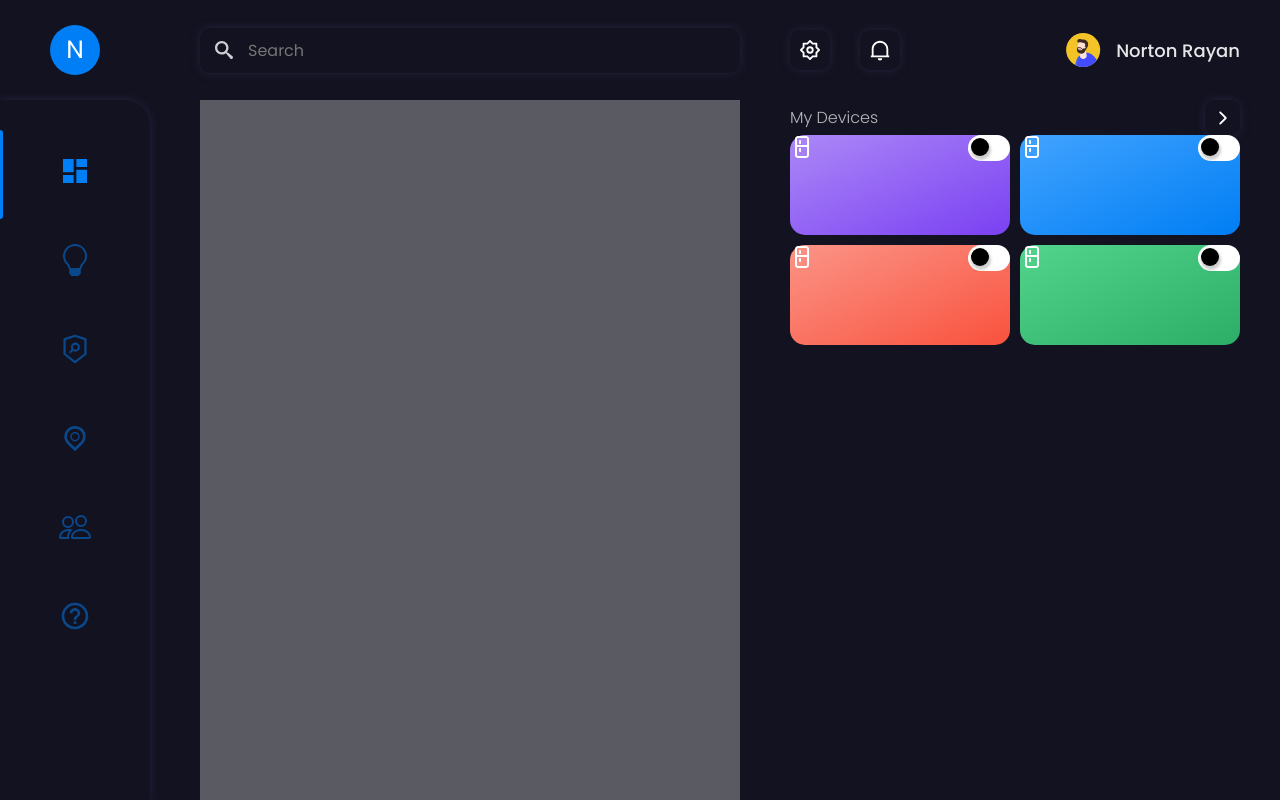
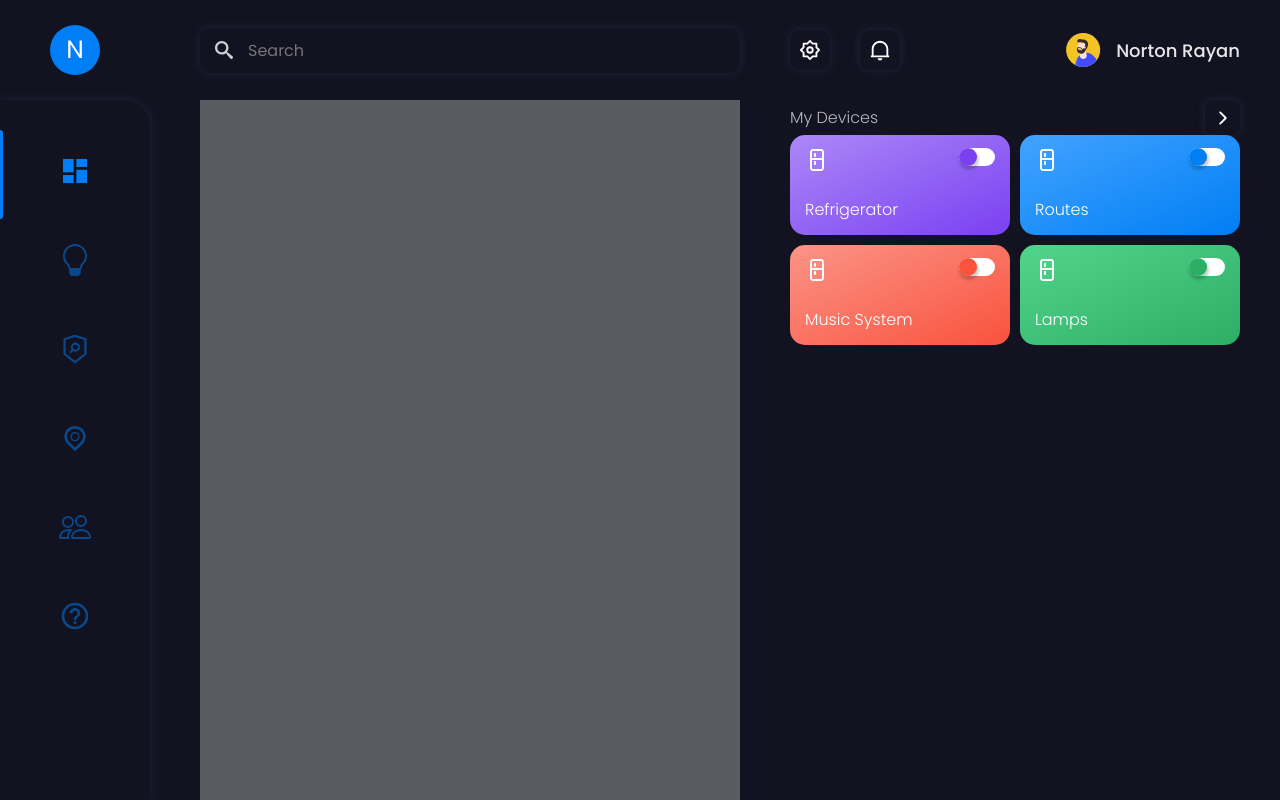
Before and after one commit to NRayan/SmartHomeDashboard, a React (Vite) app: page / in a window 1280 px wide. Built offline with nearby package versions, Linux system fonts and the light colour scheme.

Commit message:
feat: Switch

```diff
--- a/src/components/deviceToggler/index.tsx
+++ b/src/components/deviceToggler/index.tsx
@@ -1,20 +1,22 @@
 import { IconType } from "react-icons/lib";
-import { Container, Header } from "./styles";
 import { Switch } from "../";
+import { Container, Header, Title } from "./styles";
 
 type props = {
 	gridArea: string;
 	color: string;
-	Icon: IconType
+	Icon: IconType;
+	title: string;
 }
 
-export function DeviceToggler({ gridArea, color, Icon }: props) {
+export function DeviceToggler({  gridArea, color, title, Icon }: props) {
 	return (
 		<Container gridArea={gridArea} color={color}>
 			<Header>
 				<Icon size={24} color="#FFF" />
 				<Switch color={color} />
 			</Header>
+			<Title>{title}</Title>
 		</Container>
 	);
 }
--- a/src/components/deviceToggler/styles.ts
+++ b/src/components/deviceToggler/styles.ts
@@ -11,10 +11,18 @@ export const Container = styled.div<props>`
     background-color: ${({ color }) => color};
     background-image: linear-gradient(to bottom right,${({ color }) => lighten(.15, color)},${({ color }) => color});
     flex: 1;
+    justify-content: space-around;
     border-radius: 15px;
+    padding: 0 1.5rem;
 `;
 
 export const Header = styled.div`
     flex-direction: row;
     justify-content: space-between;
 `;
+
+export const Title = styled.h2`
+    font-size: 1.6rem;
+    color:${({ theme }) => theme.colors.text};
+    font-weight: 300;
+`;
--- a/src/components/devices/index.tsx
+++ b/src/components/devices/index.tsx
@@ -12,10 +12,10 @@ export function Devices() {
 			</TitleContainer>
 
 			<GridDevices>
-				<DeviceToggler gridArea="1/1/2/2" color="#7A40F2" Icon={CgSmartHomeRefrigerator}/>
-				<DeviceToggler gridArea="1/2/2/3" color="#007EF4" Icon={CgSmartHomeRefrigerator}/>
-				<DeviceToggler gridArea="2/1/3/2" color="#F9523D" Icon={CgSmartHomeRefrigerator}/>
-				<DeviceToggler gridArea="2/2/3/3" color="#2CAE67" Icon={CgSmartHomeRefrigerator}/>
+				<DeviceToggler title="Refrigerator" gridArea="1/1/2/2" color="#7A40F2" Icon={CgSmartHomeRefrigerator}/>
+				<DeviceToggler title="Routes" gridArea="1/2/2/3" color="#007EF4" Icon={CgSmartHomeRefrigerator}/>
+				<DeviceToggler title="Music System" gridArea="2/1/3/2" color="#F9523D" Icon={CgSmartHomeRefrigerator}/>
+				<DeviceToggler title="Lamps" gridArea="2/2/3/3" color="#2CAE67" Icon={CgSmartHomeRefrigerator}/>
 			</GridDevices>
 
 		</Container>
--- a/src/components/switch/index.tsx
+++ b/src/components/switch/index.tsx
@@ -9,12 +9,7 @@ export function Switch({ color }: props) {
 	return (
 		<CheckBoxWrapper>
 			<CheckBox color={color} id="checkbox" type="checkbox" />
-			<CheckBoxLabel htmlFor="checkbox" />
+			<CheckBoxLabel htmlFor="checkbox" color={color} />
 		</CheckBoxWrapper>
 	);
 }
-
-{/* <div class="switch__container">
-  <input id="switch-shadow" class="switch switch--shadow" type="checkbox">
-  <label for="switch-shadow"></label>
-</div> */}
--- a/src/components/switch/styles.ts
+++ b/src/components/switch/styles.ts
@@ -1,31 +1,33 @@
 import styled from "styled-components";
 
+const size = { height: "18px", width: "36px" };
+
 type props =
-    {
-        color: string;
-    }
+  {
+    color: string;
+  }
 
 export const CheckBoxWrapper = styled.div`
   position: relative;
 `;
 
-export const CheckBoxLabel = styled.label`
+export const CheckBoxLabel = styled.label<props>`
   position: absolute;
   top: 0;
   left: 0;
-  width: 42px;
-  height: 26px;
+  width: ${size.width};
+  height:${size.height};
   border-radius: 15px;
-  background: #fff;
+  background: #FFF;
   cursor: pointer;
   &::after {
     content: "";
     display: block;
     border-radius: 50%;
-    width: 18px;
-    height: 18px;
-    margin: 3px;
-    background: black;
+    width: ${size.height};
+    height:${size.height};
+    margin: 0 0 0 .3px;
+    background: ${({ color }) => color};
     box-shadow: 1px 3px 3px 1px rgba(0, 0, 0, 0.2);
     transition: 0.2s;
   }
@@ -35,16 +37,16 @@ export const CheckBox = styled.input<props>`
   opacity: 0;
   z-index: 1;
   border-radius: 15px;
-  width: 42px;
-  height: 26px;
+  width: ${size.width};
+  height:${size.height};
   &:checked + ${CheckBoxLabel} {
-    background: #fff;
+    background: #FFF;
     &::after {
       content: "";
       display: block;
       border-radius: 50%;
-      width: 18px;
-      height: 18px;
+      width: ${size.height};
+      height:${size.height};
       margin-left: 21px;
       transition: 0.2s;
     }
```
